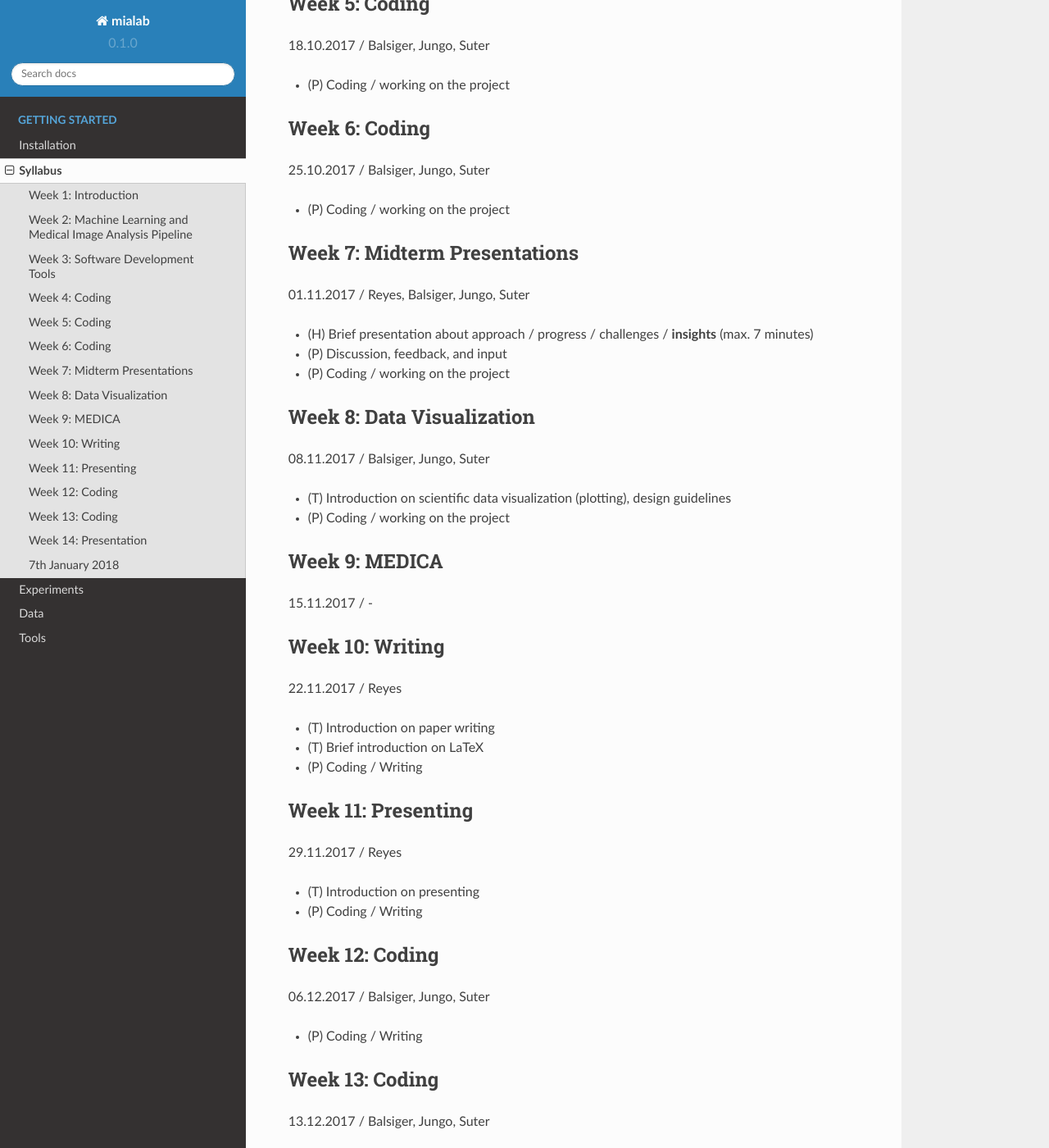
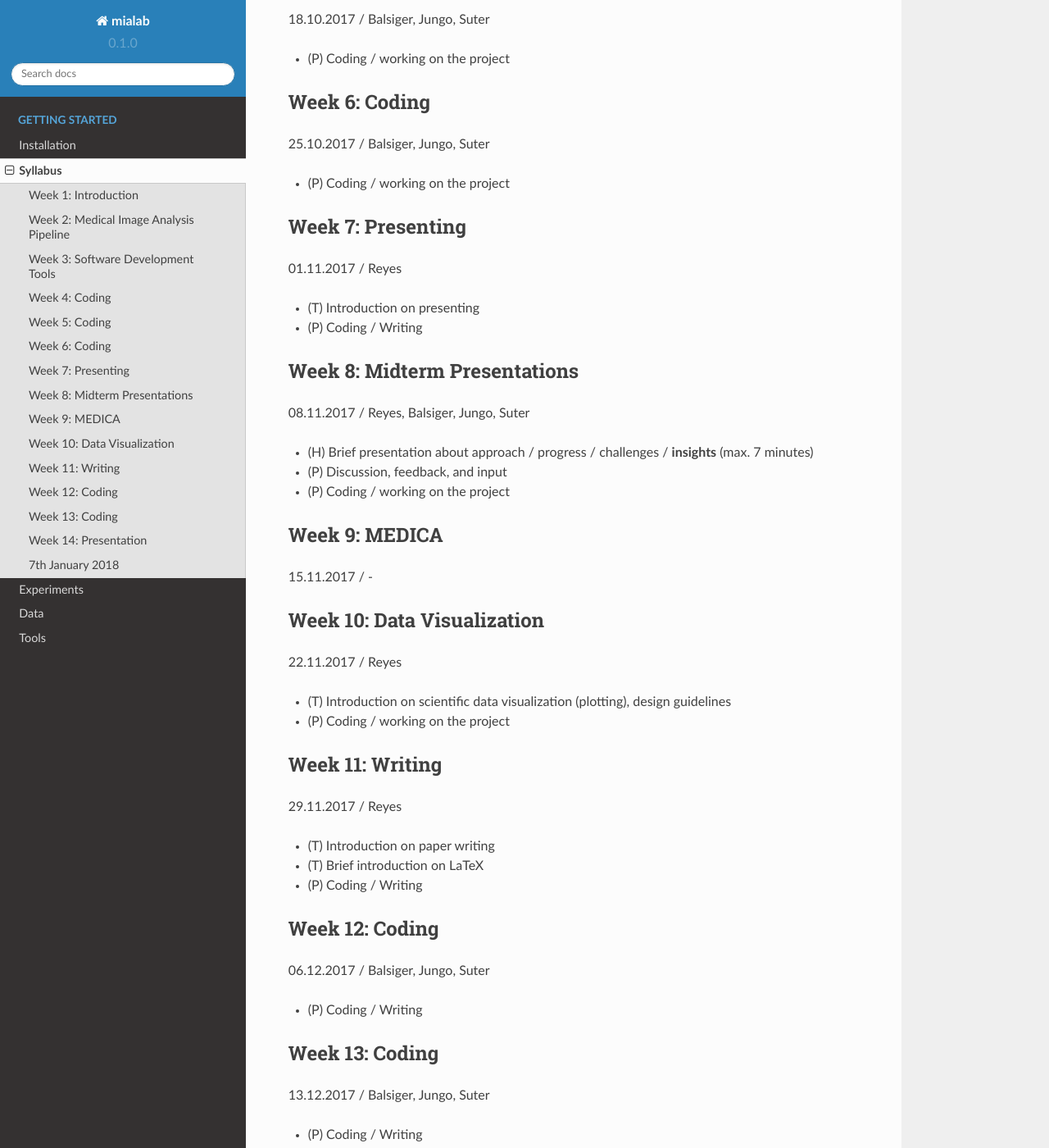
Before and after one commit to ubern-mia/MIALab, a Sphinx documentation site: the page built from docs/syllabus.rst, in a window 1280 px wide and 1400 px high, scrolled down 1100 px. Shown: the whole window at 82% size. Built offline with Sphinx 7.4.7 and the Read the Docs theme 2.0.0, drawn with Linux system fonts in a browser that asks for light colours; formulas are drawn with MathJax 3; some of the changed text lies outside the part shown.

Commit message:
docs(syllabus): update syllabus

```diff
--- a/docs/syllabus.rst
+++ b/docs/syllabus.rst
@@ -7,21 +7,21 @@ This is the syllabus of to the medical image analysis laboratory (MIALab). The l
 Week 1: Introduction
 --------------------
 
-20.09.2017 / Reyes, Balsiger, Jungo, Suter
+20.09.2017 / Balsiger, Jungo, Suter
 
 - \(T\) Overview and aim
 - \(T\) Medical problem / Image data
 - \(P\) Display medical image data with ITK-SNAP
 - \(P\) Install the Python environment
+- \(P\) 2-D decision forest toy example
 
-Week 2: Machine Learning and Medical Image Analysis Pipeline
+Week 2: Medical Image Analysis Pipeline
 ------------------------------------------------------------
 
-27.09.2017 / Balsiger, Jungo
+27.09.2017 / Reyes, Balsiger, Jungo
 
+- \(T\) Introduction to the medical image analysis pipeline
 - \(T\) Brief machine learning introduction
-- \(P\) 2-D decision forest toy example
-- \(T\) Introduction to the medical image analysis pipeline
 - \(T\) Overview of available experiments
 - \(H\) Formation of groups and experiment selection
 
@@ -55,21 +55,21 @@ Week 6: Coding
 
 - \(P\) Coding / working on the project
 
-Week 7: Midterm Presentations
+Week 7: Presenting
 ------------------------------
 
-01.11.2017 / Reyes, Balsiger, Jungo, Suter
+01.11.2017 / Reyes
+
+- \(T\) Introduction on presenting
+- \(P\) Coding / Writing
+
+Week 8: Midterm Presentations
+------------------------------
+
+08.11.2017 / Reyes, Balsiger, Jungo, Suter
 
 - \(H\) Brief presentation about approach / progress / challenges / **insights** (max. 7 minutes)
 - \(P\) Discussion, feedback, and input
-- \(P\) Coding / working on the project
-
-Week 8: Data Visualization
-------------------------------
-
-08.11.2017 / Balsiger, Jungo, Suter
-
-- \(T\) Introduction on scientific data visualization (plotting), design guidelines
 - \(P\) Coding / working on the project
 
 Week 9: MEDICA
```
Also changed, not shown: other parts of docs/syllabus.rst (+8 -8 lines).
